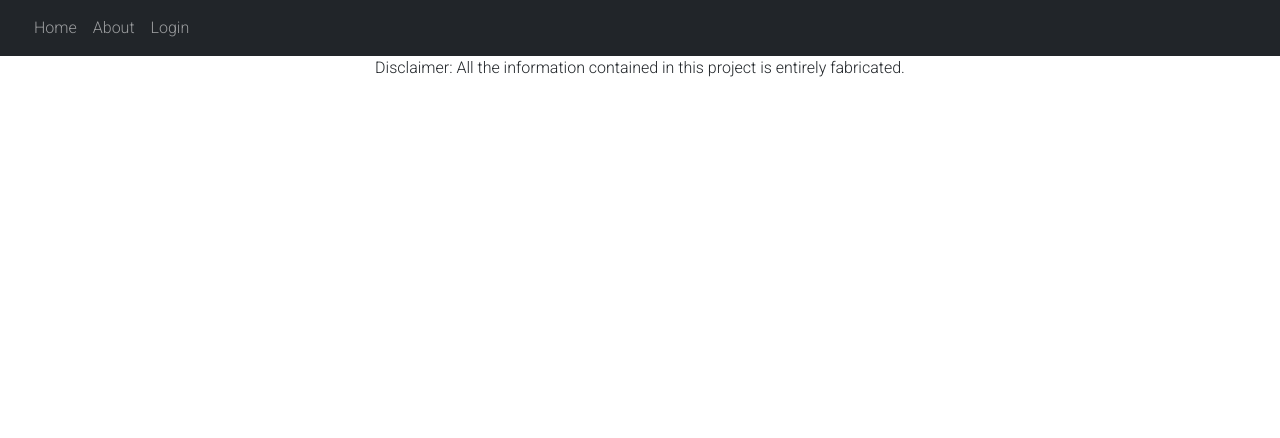
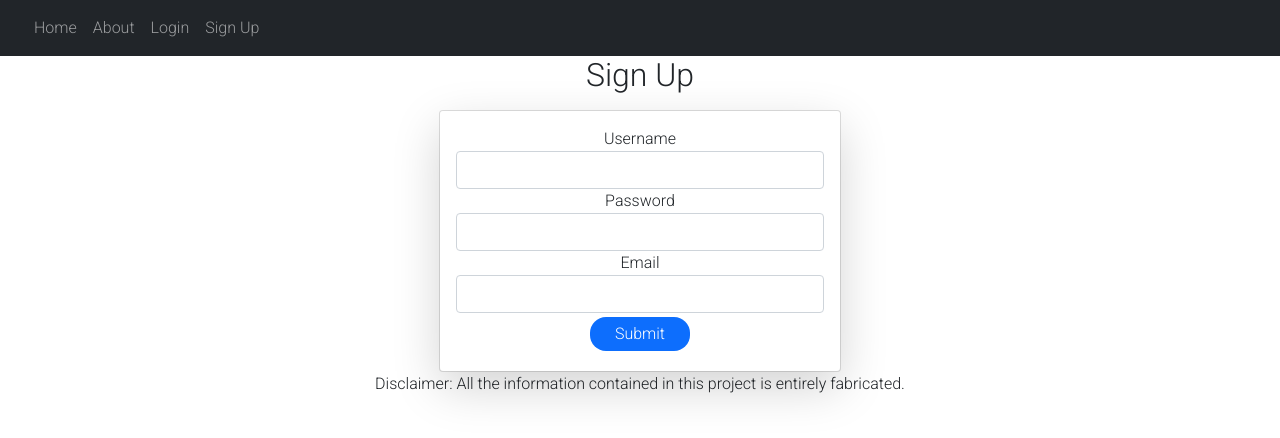
Before and after one commit to atjaqueline/client-sp, a React (Create React App) app: page /signup in a window 1280 px wide. Shown: the top 438 px of the page. Built offline with nearby package versions, Linux system fonts and the light colour scheme; a web font is replaced by a local one.

Commit message:
add signup form

```diff
--- a/src/App.js
+++ b/src/App.js
@@ -7,6 +7,7 @@ import Update from "./Update";
 import UpdateDetails from "./UpdateDetails";
 import PreviousWeek from "./PreviousWeek";
 import LoginForm from "./auth/LoginForm";
+import SignupForm from "./auth/SignupForm";
 
 function App({ id }) {
   return (
@@ -17,6 +18,7 @@ function App({ id }) {
           <Routes>
             <Route path="/" element={<Home />}></Route>
             <Route path="/login" element={<LoginForm />}></Route>
+            <Route path="/signup" element={<SignupForm />}></Route>
             <Route path="/overview" element={<Overview />}></Route>
             <Route path="/update" element={<Update />}></Route>
             <Route path="/details" element={<UpdateDetails />}></Route>
--- a/src/Navbar.js
+++ b/src/Navbar.js
@@ -5,26 +5,44 @@ function Navbar() {
     <div>
       <nav className="navbar navbar-expand-md  navbar-dark bg-dark">
         <a className="navbar-brand" href="/"></a>
-  <button className="navbar-toggler" type="button" data-toggle="collapse" data-target="#navbarNav" aria-controls="navbarNav" aria-expanded="false" aria-label="Toggle navigation">
+        <button
+          className="navbar-toggler"
+          type="button"
+          data-toggle="collapse"
+          data-target="#navbarNav"
+          aria-controls="navbarNav"
+          aria-expanded="false"
+          aria-label="Toggle navigation"
+        >
           <span className="navbar-toggler-icon"></span>
         </button>
         <div className="collapse navbar-collapse" id="navbarNav">
           <ul className="navbar-nav">
             <li className="nav-item active">
-        <a className="nav-link" href="/">Home</a>
+              <a className="nav-link" href="/">
+                Home
+              </a>
             </li>
             <li className="nav-item">
-        <a className="nav-link" href="#">About</a>
+              <a className="nav-link" href="#">
+                About
+              </a>
             </li>
             <li className="nav-item">
-        <a className="nav-link" href="/login">Login</a>
+              <a className="nav-link" href="/login">
+                Login
+              </a>
             </li>
-
+            <li className="nav-item">
+              <a className="nav-link" href="/signup">
+                Sign Up
+              </a>
+            </li>
           </ul>
         </div>
       </nav>
     </div>
-  )
+  );
 }
 
 export default Navbar;
--- /dev/null
+++ b/src/auth/SignupForm.js
@@ -0,0 +1,40 @@
+import React from "react";
+
+function SignupForm() {
+  return (
+    <div className="SignupForm">
+      <div className="container col-md-6 offset-md-3 col-lg-4 offset-lg-4">
+        <h2 className="mb-3">Sign Up</h2>
+        <div className="card">
+          <div className="card-body shadow-lg p-3  bg-body rounded">
+            <form>
+              <div className="form-group">
+                <label>Username</label>
+                <input name="username" className="form-control" />
+              </div>
+              <div className="form-group">
+                <label>Password</label>
+                <input
+                  type="password"
+                  name="password"
+                  className="form-control"
+                />
+              </div>
+
+              <div className="form-group">
+                <label>Email</label>
+                <input type="email" name="email" className="form-control" />
+              </div>
+
+              <button type="submit" className="btn btn-primary float-right">
+                Submit
+              </button>
+            </form>
+          </div>
+        </div>
+      </div>
+    </div>
+  );
+}
+
+export default SignupForm;
```
Lines whose indentation alone changed are shown as unchanged.
